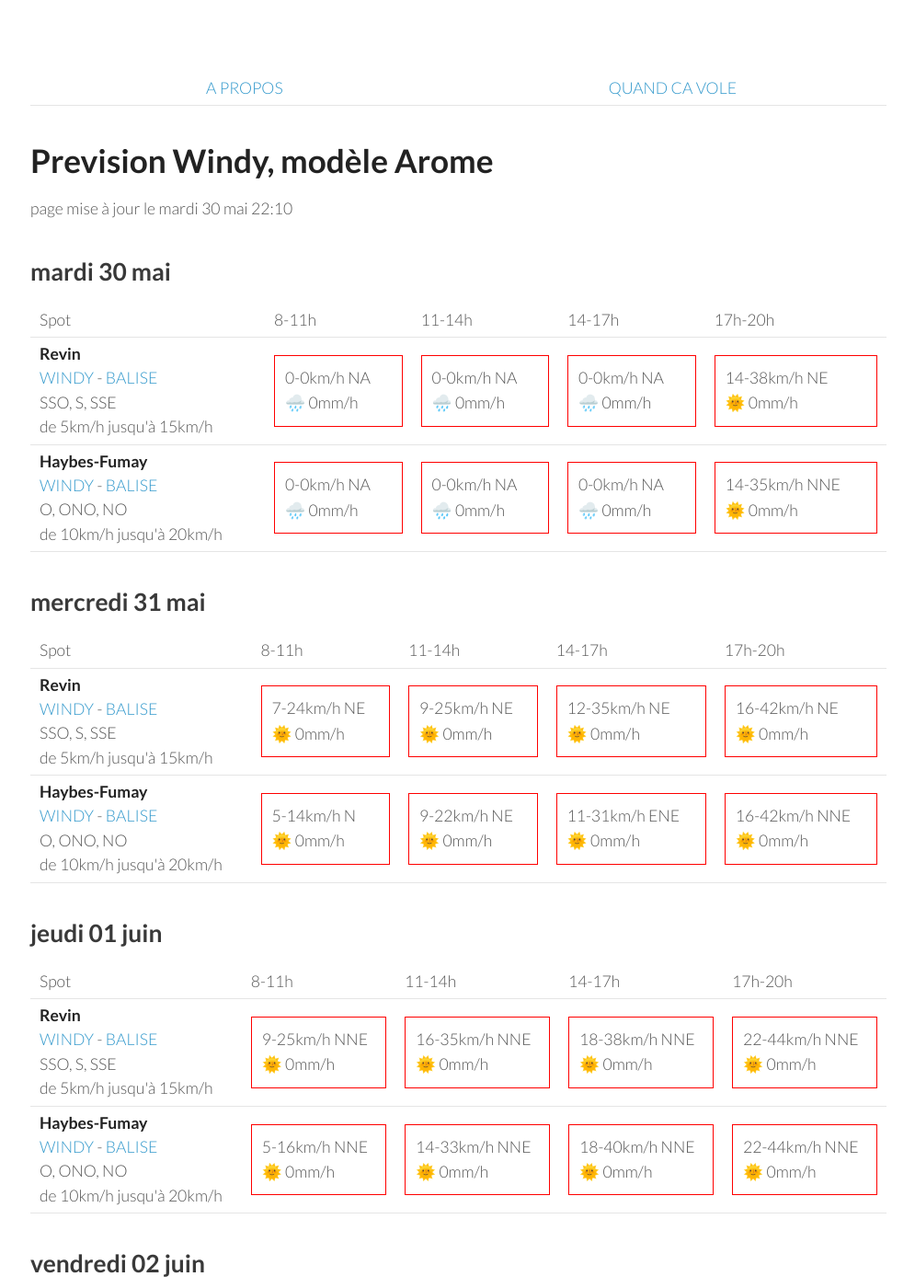
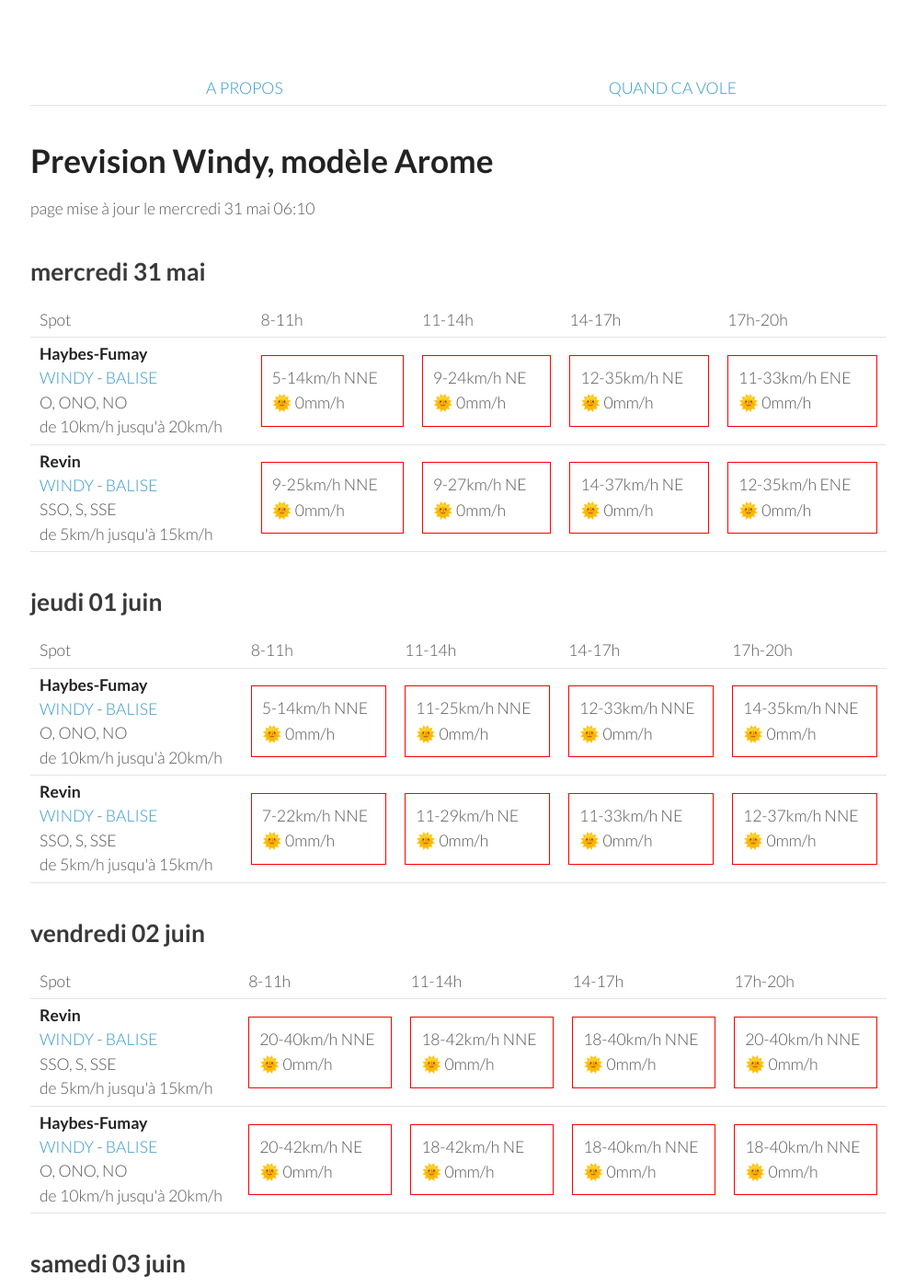
Before and after one commit to parapente-dans-le-nord/parapente-dans-le-nord.github.io, a Jekyll site: the page built from ardennes.markdown, in a window 1280 px wide and 1400 px high. Shown: the whole window at 92% size, without its empty margins (25-1020 px from the left). Built offline with Jekyll 4.4.1, drawn with Linux system fonts in a browser that asks for light colours; some of the changed text lies outside the part shown.

Commit message:
update index.markdown

```diff
--- a/ardennes.markdown
+++ b/ardennes.markdown
@@ -7,42 +7,8 @@ title:  "Tous les spots"
 {: .links}
 
 # Prevision Windy, modèle Arome
-page mise à jour le mardi 30 mai 22:10
+page mise à jour le mercredi 31 mai 06:10
 
-## mardi 30 mai
-
-{::nomarkdown}
-<table>
-  <tbody>
-    <tr>
-      <td>Spot</td>
-      <td>8-11h</td>
-      <td>11-14h</td>
-      <td>14-17h</td>
-      <td>17h-20h</td>
-    </tr>
-<tr>
-        <td><strong>Revin</strong><br><a href="https://windy.com/49.948/4.625?49.543,4.625,8">WINDY</a> - <span class=""><a href="http://www.balisemeteo.com/balise.php?idBalise=5019">BALISE</a> </span><br> <span class="vent-favorable">SSO, S, SSE</span><br><span class="force-vent">de 5km/h jusqu'à 15km/h</span> </td>
-
-            <td><div class="not-flyable"><p>0-0km/h NA</p><p>🌧️ 0mm/h</p></div></td>
-            <td><div class="not-flyable"><p>0-0km/h NA</p><p>🌧️ 0mm/h</p></div></td>
-            <td><div class="not-flyable"><p>0-0km/h NA</p><p>🌧️ 0mm/h</p></div></td>
-            <td><div class="not-flyable"><p>14-38km/h NE</p><p>🌞 0mm/h</p></div></td>
-
-    </tr>
-<tr>
-        <td><strong>Haybes-Fumay</strong><br><a href="https://windy.com/49.998/4.715?49.913,4.738,10">WINDY</a> - <span class=""><a href="http://www.balisemeteo.com/balise.php?idBalise=104">BALISE</a> </span><br> <span class="vent-favorable">O, ONO, NO</span><br><span class="force-vent">de 10km/h jusqu'à 20km/h</span> </td>
-
-            <td><div class="not-flyable"><p>0-0km/h NA</p><p>🌧️ 0mm/h</p></div></td>
-            <td><div class="not-flyable"><p>0-0km/h NA</p><p>🌧️ 0mm/h</p></div></td>
-            <td><div class="not-flyable"><p>0-0km/h NA</p><p>🌧️ 0mm/h</p></div></td>
-            <td><div class="not-flyable"><p>14-35km/h NNE</p><p>🌞 0mm/h</p></div></td>
-
-    </tr>
-
-</tbody>
-</table>
-{:/}
 ## mercredi 31 mai
 
 {::nomarkdown}
@@ -56,22 +22,22 @@ page mise à jour le mardi 30 mai 22:10
       <td>17h-20h</td>
     </tr>
 <tr>
-        <td><strong>Revin</strong><br><a href="https://windy.com/49.948/4.625?49.543,4.625,8">WINDY</a> - <span class=""><a href="http://www.balisemeteo.com/balise.php?idBalise=5019">BALISE</a> </span><br> <span class="vent-favorable">SSO, S, SSE</span><br><span class="force-vent">de 5km/h jusqu'à 15km/h</span> </td>
+        <td><strong>Haybes-Fumay</strong><br><a href="https://windy.com/49.998/4.715?49.913,4.738,10">WINDY</a> - <span class=""><a href="http://www.balisemeteo.com/balise.php?idBalise=104">BALISE</a> </span><br> <span class="vent-favorable">O, ONO, NO</span><br><span class="force-vent">de 10km/h jusqu'à 20km/h</span> </td>
 
-            <td><div class="not-flyable"><p>7-24km/h NE</p><p>🌞 0mm/h</p></div></td>
-            <td><div class="not-flyable"><p>9-25km/h NE</p><p>🌞 0mm/h</p></div></td>
+            <td><div class="not-flyable"><p>5-14km/h NNE</p><p>🌞 0mm/h</p></div></td>
+            <td><div class="not-flyable"><p>9-24km/h NE</p><p>🌞 0mm/h</p></div></td>
             <td><div class="not-flyable"><p>12-35km/h NE</p><p>🌞 0mm/h</p></div></td>
-            <td><div class="not-flyable"><p>16-42km/h NE</p><p>🌞 0mm/h</p></div></td>
+            <td><div class="not-flyable"><p>11-33km/h ENE</p><p>🌞 0mm/h</p></div></td>
 
 
     </tr>
 <tr>
-        <td><strong>Haybes-Fumay</strong><br><a href="https://windy.com/49.998/4.715?49.913,4.738,10">WINDY</a> - <span class=""><a href="http://www.balisemeteo.com/balise.php?idBalise=104">BALISE</a> </span><br> <span class="vent-favorable">O, ONO, NO</span><br><span class="force-vent">de 10km/h jusqu'à 20km/h</span> </td>
+        <td><strong>Revin</strong><br><a href="https://windy.com/49.948/4.625?49.543,4.625,8">WINDY</a> - <span class=""><a href="http://www.balisemeteo.com/balise.php?idBalise=5019">BALISE</a> </span><br> <span class="vent-favorable">SSO, S, SSE</span><br><span class="force-vent">de 5km/h jusqu'à 15km/h</span> </td>
 
-            <td><div class="not-flyable"><p>5-14km/h N</p><p>🌞 0mm/h</p></div></td>
-            <td><div class="not-flyable"><p>9-22km/h NE</p><p>🌞 0mm/h</p></div></td>
-            <td><div class="not-flyable"><p>11-31km/h ENE</p><p>🌞 0mm/h</p></div></td>
-            <td><div class="not-flyable"><p>16-42km/h NNE</p><p>🌞 0mm/h</p></div></td>
+            <td><div class="not-flyable"><p>9-25km/h NNE</p><p>🌞 0mm/h</p></div></td>
+            <td><div class="not-flyable"><p>9-27km/h NE</p><p>🌞 0mm/h</p></div></td>
+            <td><div class="not-flyable"><p>14-37km/h NE</p><p>🌞 0mm/h</p></div></td>
+            <td><div class="not-flyable"><p>12-35km/h ENE</p><p>🌞 0mm/h</p></div></td>
 
 
     </tr>
@@ -92,22 +58,22 @@ page mise à jour le mardi 30 mai 22:10
       <td>17h-20h</td>
     </tr>
 <tr>
-        <td><strong>Revin</strong><br><a href="https://windy.com/49.948/4.625?49.543,4.625,8">WINDY</a> - <span class=""><a href="http://www.balisemeteo.com/balise.php?idBalise=5019">BALISE</a> </span><br> <span class="vent-favorable">SSO, S, SSE</span><br><span class="force-vent">de 5km/h jusqu'à 15km/h</span> </td>
+        <td><strong>Haybes-Fumay</strong><br><a href="https://windy.com/49.998/4.715?49.913,4.738,10">WINDY</a> - <span class=""><a href="http://www.balisemeteo.com/balise.php?idBalise=104">BALISE</a> </span><br> <span class="vent-favorable">O, ONO, NO</span><br><span class="force-vent">de 10km/h jusqu'à 20km/h</span> </td>
 
-            <td><div class="not-flyable"><p>9-25km/h NNE</p><p>🌞 0mm/h</p></div></td>
-            <td><div class="not-flyable"><p>16-35km/h NNE</p><p>🌞 0mm/h</p></div></td>
-            <td><div class="not-flyable"><p>18-38km/h NNE</p><p>🌞 0mm/h</p></div></td>
-            <td><div class="not-flyable"><p>22-44km/h NNE</p><p>🌞 0mm/h</p></div></td>
+            <td><div class="not-flyable"><p>5-14km/h NNE</p><p>🌞 0mm/h</p></div></td>
+            <td><div class="not-flyable"><p>11-25km/h NNE</p><p>🌞 0mm/h</p></div></td>
+            <td><div class="not-flyable"><p>12-33km/h NNE</p><p>🌞 0mm/h</p></div></td>
+            <td><div class="not-flyable"><p>14-35km/h NNE</p><p>🌞 0mm/h</p></div></td>
 
 
     </tr>
 <tr>
-        <td><strong>Haybes-Fumay</strong><br><a href="https://windy.com/49.998/4.715?49.913,4.738,10">WINDY</a> - <span class=""><a href="http://www.balisemeteo.com/balise.php?idBalise=104">BALISE</a> </span><br> <span class="vent-favorable">O, ONO, NO</span><br><span class="force-vent">de 10km/h jusqu'à 20km/h</span> </td>
+        <td><strong>Revin</strong><br><a href="https://windy.com/49.948/4.625?49.543,4.625,8">WINDY</a> - <span class=""><a href="http://www.balisemeteo.com/balise.php?idBalise=5019">BALISE</a> </span><br> <span class="vent-favorable">SSO, S, SSE</span><br><span class="force-vent">de 5km/h jusqu'à 15km/h</span> </td>
 
-            <td><div class="not-flyable"><p>5-16km/h NNE</p><p>🌞 0mm/h</p></div></td>
-            <td><div class="not-flyable"><p>14-33km/h NNE</p><p>🌞 0mm/h</p></div></td>
-            <td><div class="not-flyable"><p>18-40km/h NNE</p><p>🌞 0mm/h</p></div></td>
-            <td><div class="not-flyable"><p>22-44km/h NNE</p><p>🌞 0mm/h</p></div></td>
+            <td><div class="not-flyable"><p>7-22km/h NNE</p><p>🌞 0mm/h</p></div></td>
+            <td><div class="not-flyable"><p>11-29km/h NE</p><p>🌞 0mm/h</p></div></td>
+            <td><div class="not-flyable"><p>11-33km/h NE</p><p>🌞 0mm/h</p></div></td>
+            <td><div class="not-flyable"><p>12-37km/h NNE</p><p>🌞 0mm/h</p></div></td>
 
 
     </tr>
@@ -130,8 +96,8 @@ page mise à jour le mardi 30 mai 22:10
 <tr>
         <td><strong>Revin</strong><br><a href="https://windy.com/49.948/4.625?49.543,4.625,8">WINDY</a> - <span class=""><a href="http://www.balisemeteo.com/balise.php?idBalise=5019">BALISE</a> </span><br> <span class="vent-favorable">SSO, S, SSE</span><br><span class="force-vent">de 5km/h jusqu'à 15km/h</span> </td>
 
-            <td><div class="not-flyable"><p>22-44km/h NNE</p><p>🌞 0mm/h</p></div></td>
-            <td><div class="not-flyable"><p>18-44km/h NNE</p><p>🌞 0mm/h</p></div></td>
+            <td><div class="not-flyable"><p>20-40km/h NNE</p><p>🌞 0mm/h</p></div></td>
+            <td><div class="not-flyable"><p>18-42km/h NNE</p><p>🌞 0mm/h</p></div></td>
             <td><div class="not-flyable"><p>18-40km/h NNE</p><p>🌞 0mm/h</p></div></td>
             <td><div class="not-flyable"><p>20-40km/h NNE</p><p>🌞 0mm/h</p></div></td>
 
@@ -140,10 +106,10 @@ page mise à jour le mardi 30 mai 22:10
 <tr>
         <td><strong>Haybes-Fumay</strong><br><a href="https://windy.com/49.998/4.715?49.913,4.738,10">WINDY</a> - <span class=""><a href="http://www.balisemeteo.com/balise.php?idBalise=104">BALISE</a> </span><br> <span class="vent-favorable">O, ONO, NO</span><br><span class="force-vent">de 10km/h jusqu'à 20km/h</span> </td>
 
-            <td><div class="not-flyable"><p>22-44km/h NNE</p><p>🌞 0mm/h</p></div></td>
-            <td><div class="not-flyable"><p>18-44km/h NNE</p><p>🌞 0mm/h</p></div></td>
+            <td><div class="not-flyable"><p>20-42km/h NE</p><p>🌞 0mm/h</p></div></td>
+            <td><div class="not-flyable"><p>18-42km/h NE</p><p>🌞 0mm/h</p></div></td>
             <td><div class="not-flyable"><p>18-40km/h NNE</p><p>🌞 0mm/h</p></div></td>
-            <td><div class="not-flyable"><p>20-40km/h NNE</p><p>🌞 0mm/h</p></div></td>
+            <td><div class="not-flyable"><p>18-40km/h NNE</p><p>🌞 0mm/h</p></div></td>
 
 
     </tr>
@@ -167,7 +133,7 @@ page mise à jour le mardi 30 mai 22:10
         <td><strong>Haybes-Fumay</strong><br><a href="https://windy.com/49.998/4.715?49.913,4.738,10">WINDY</a> - <span class=""><a href="http://www.balisemeteo.com/balise.php?idBalise=104">BALISE</a> </span><br> <span class="vent-favorable">O, ONO, NO</span><br><span class="force-vent">de 10km/h jusqu'à 20km/h</span> </td>
 
             <td><div class="not-flyable"><p>11-24km/h NNE</p><p>🌞 0mm/h</p></div></td>
-            <td><div class="not-flyable"><p>12-29km/h NE</p><p>🌞 0mm/h</p></div></td>
+            <td><div class="not-flyable"><p>12-31km/h NNE</p><p>🌞 0mm/h</p></div></td>
             <td><div class="not-flyable"><p>18-40km/h NE</p><p>🌞 0mm/h</p></div></td>
             <td><div class="not-flyable"><p>20-40km/h NE</p><p>🌞 0mm/h</p></div></td>
 
@@ -177,7 +143,7 @@ page mise à jour le mardi 30 mai 22:10
         <td><strong>Revin</strong><br><a href="https://windy.com/49.948/4.625?49.543,4.625,8">WINDY</a> - <span class=""><a href="http://www.balisemeteo.com/balise.php?idBalise=5019">BALISE</a> </span><br> <span class="vent-favorable">SSO, S, SSE</span><br><span class="force-vent">de 5km/h jusqu'à 15km/h</span> </td>
 
             <td><div class="not-flyable"><p>12-27km/h NNE</p><p>🌞 0mm/h</p></div></td>
-            <td><div class="not-flyable"><p>14-31km/h NE</p><p>🌞 0mm/h</p></div></td>
+            <td><div class="not-flyable"><p>14-33km/h NE</p><p>🌞 0mm/h</p></div></td>
             <td><div class="not-flyable"><p>18-38km/h NE</p><p>🌞 0mm/h</p></div></td>
             <td><div class="not-flyable"><p>20-40km/h NE</p><p>🌞 0mm/h</p></div></td>
 
```
